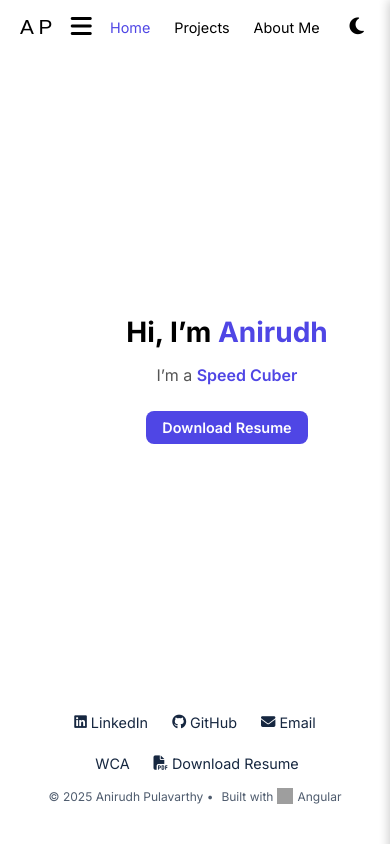
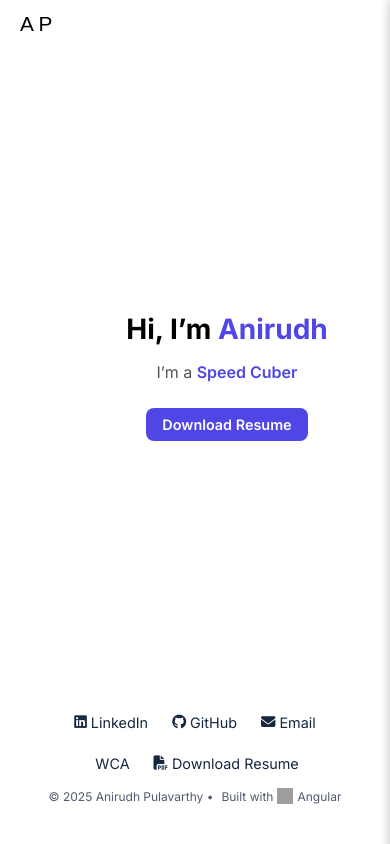
Before and after one commit to anirudh-pulavarthy/DevChronicles, an Angular app: page / in a window 390 px wide. Built offline with nearby package versions, Linux system fonts and the light colour scheme; grey boxes are pictures that could not be loaded; some icons are missing.

Commit message:
mobile issues fixes

```diff
--- a/src/app/components/header/header.component.scss
+++ b/src/app/components/header/header.component.scss
@@ -1,6 +1,7 @@
 .header {
     display: flex;
     justify-content: space-between;
+    flex-wrap: wrap;
     align-items: center;
     padding: 1rem 2rem;
     // padding: 1rem 15vw;
@@ -34,12 +35,18 @@
       padding: 0.75rem 1.25rem;
     }
 
-    .desktop-nav {
+    nav.desktop-nav {
       display: none;
     }
 
     .hamburger {
+      border: 2px dashed red;
       display: block;
+      background: none;
+      border: none;
+      font-size: 1.5rem;
+      color: inherit;
+      cursor: pointer;
     }
 
     .right {
@@ -156,16 +163,6 @@
     z-index: 1500;
   }
 
-  @media (max-width: 768px) {
-    .desktop-nav {
-      display: none;
-    }
-
-    .hamburger {
-      display: block;
-    }
-  }
-
   .right {
     display: flex;
     align-items: center;
```
